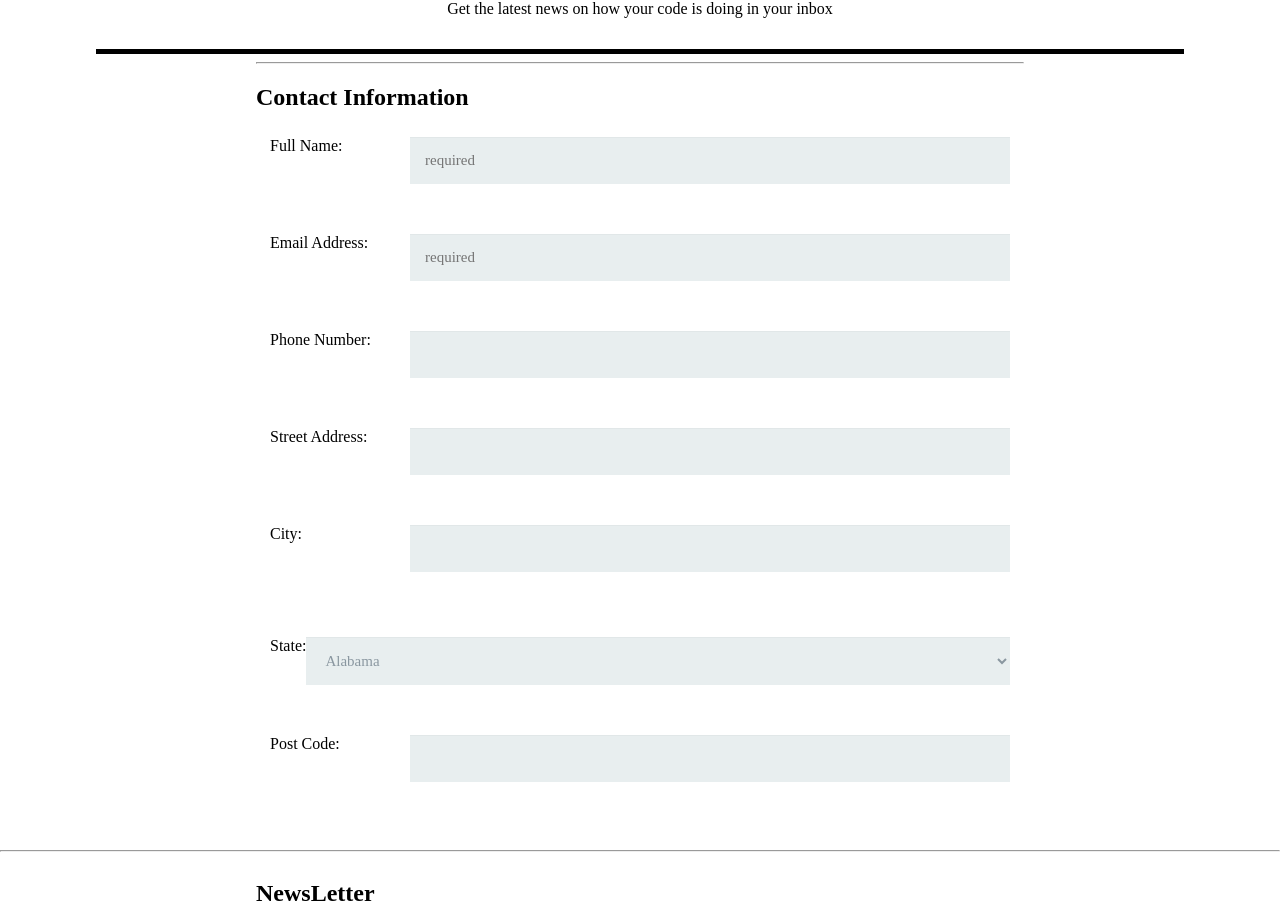
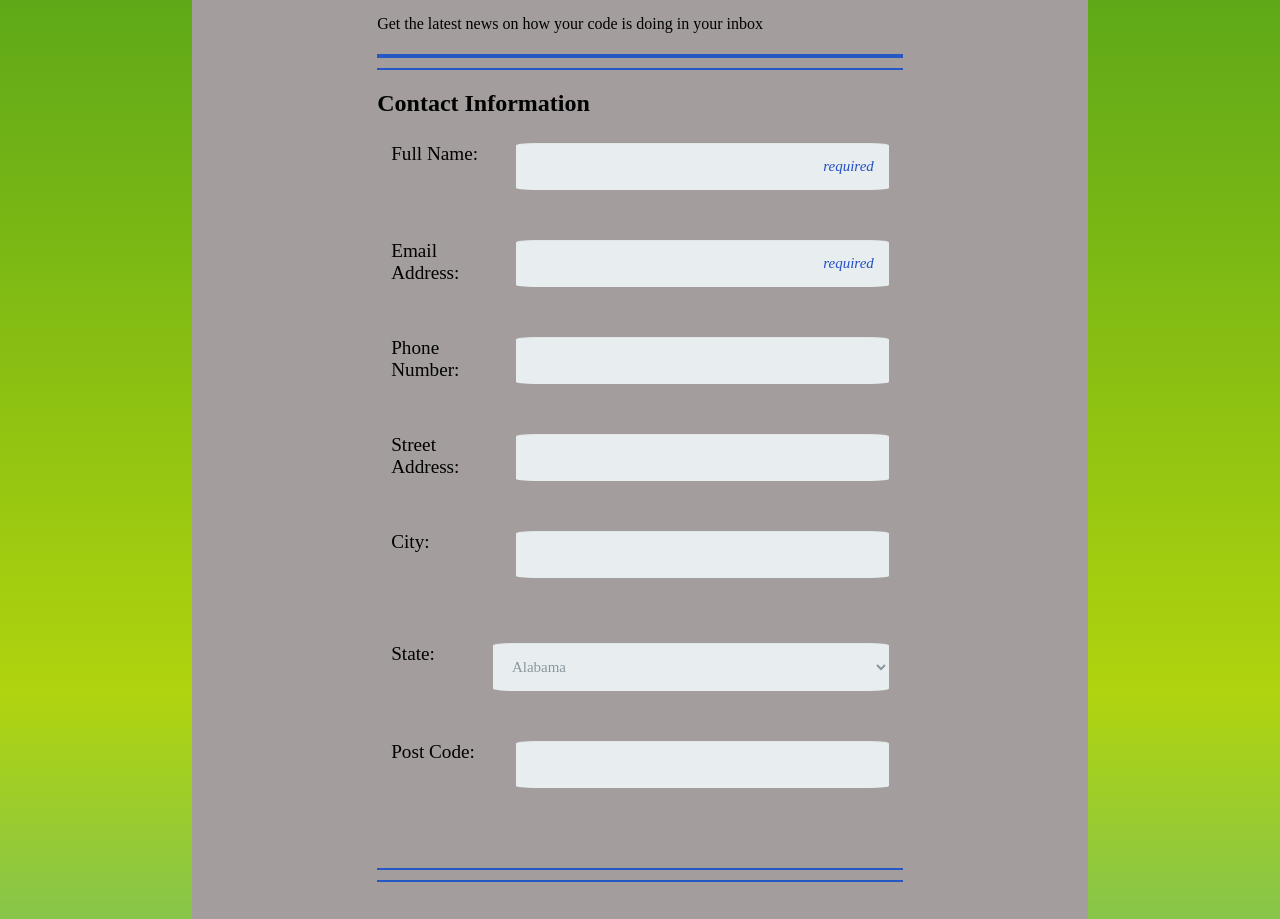
Before and after one commit to tomelsom01/Tech-Degree-project-3, a plain HTML site: page index.html in a window 1280 px wide. Shown: the part 124-1043 px from the top of the page. Drawn offline with Linux system fonts and the light colour scheme; files that its build step writes are made by us from their sources.

Commit message:
updating the look

```diff
--- a/css/styles.css
+++ b/css/styles.css
@@ -1,5 +1,12 @@
 *{
 box-sizing: border-box;
+}
+
+body{
+
+        background: linear-gradient(rgb(80, 161, 26), rgb(176, 212, 14), rgb(29, 158, 233));
+
+
 }
 
 /* Header */
@@ -19,7 +26,25 @@ box-sizing: border-box;
 
 header{
     width: 100%;
+    border-radius: 10%;
 
+
+}
+.topline{
+    height: 10px;
+    margin: 20px auto;
+    border-top: 4px solid #2457c4;
+    border-bottom: 2px solid #2457c4;
+    border-left: 0;
+    border-right: 0;
+
+}
+.bottomline{
+    height: 10px;
+    margin: 20px auto;
+    border: 2px solid #2457c4;
+    border-left: 0;
+    border-right: 0;
 }
 
 header h2
@@ -31,14 +56,20 @@ margin: 0 auto;
 
 }
 
+button:hover {
+background-color: turquoise;
+cursor: pointer;
+}
+
+button:active{
+    background-color: gold;
+}
+
 header p{
     text-align: center;
     margin: 0 auto;
     padding: 10px 0 30px;
     width: 85%;
-    border-bottom: 5px solid black ;
-
-
 }
 
 input[type="text"],
@@ -57,14 +88,46 @@ select {
   color: #8a97a0;
   box-shadow: 0 1px 0 rgba(0,0,0,0.03) inset;
   margin-bottom: 50px;
+  border-radius: 5%;
+}
+
+input[type="text"]:focus,
+input[type="email"]:focus,
+input[type="tel"]:focus,
+select[id="state"]:focus,
+textarea:focus,
+select:focus{
+background-color: indianred;
+
 }
 /* Contact Information */
+
+.wrap{
+    background-color: #a39d9d;
+    width: 70%;
+    margin: 5px auto;
+    padding: 10px;
+    border-radius: 10px;
+    margin-bottom: 30px;
+}
 
 fieldset{
     border: none;
 
 
 }
+
+label {
+    font-size: 1.2em;
+    padding-right: 20px;
+    width: 25%;
+  }
+
+::placeholder {
+    text-align: right;
+    font-style: italic;
+    color: #244fc4;
+  }
 
 input[type="checkbox"],
 input[type="radio"]
@@ -91,6 +154,11 @@ input[type="submit"]{
     font-size: 16px;
     padding: 15px;
 
+}
+
+#zip-code{
+    display: block;
+    width: 50%;
 }
 /* Footer */
 
@@ -157,6 +225,8 @@ input[type="tel"]{
     justify-content: flex-end;
     margin-left: auto;
     max-width: 600px;
+    align-items: center;
+    width: 60%;
 }
 input[type="submit"]{
  width:60%;
--- a/index.html
+++ b/index.html
@@ -15,14 +15,17 @@
 
     <header>
         <h1 class="codeheader">&lt;THE CODE REVIEW&gt;</h1>
-
+    </header>
+    <div class="wrap">
+    <section class="form">
             <h2>Signup for our news letter</h2>
             <p>Get the latest news on how your code is doing in your inbox</p>
-    </header>
+
+
         <form action="index.html" method="post">
-        <section class="form">
 
-            <hr>
+
+                <hr class="topline">
 
 
 
@@ -90,9 +93,10 @@
                     </div>
 
                 </fieldset>
+                <hr class="bottomline">
             </section>
 
-        <hr>
+
         <div class="form-1">
             <section class="newsletter flex">
 
@@ -128,6 +132,7 @@
         <input class="btn" type="submit" value="Sign up">
 
     </form>
+    </div>
     <footer class="copyright">
         <cite>Copyright the code review</cite>
     </footer>
```
Also changed, not shown: images/tech degree 3 html.jpg (added). Lines whose indentation alone changed are shown as unchanged.
